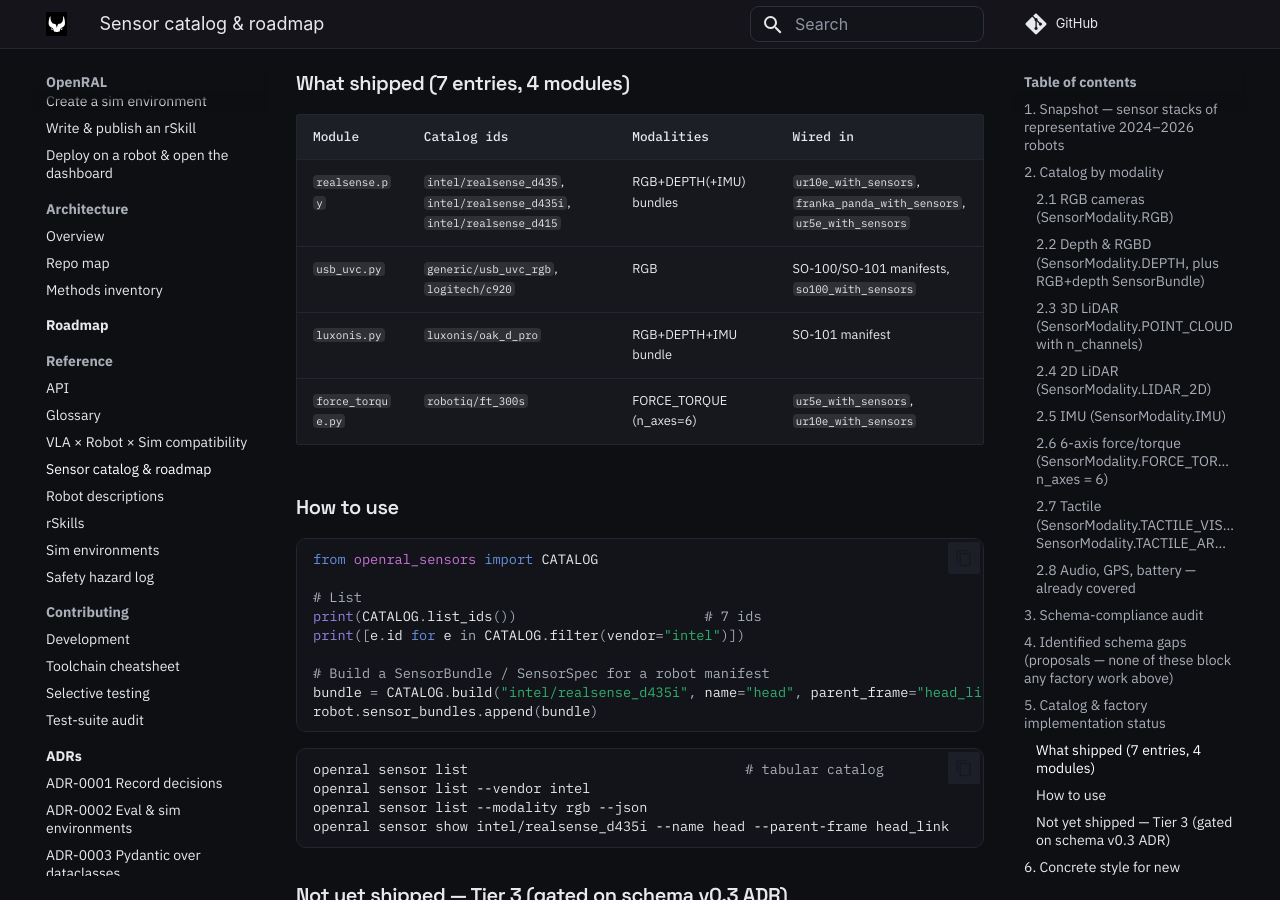
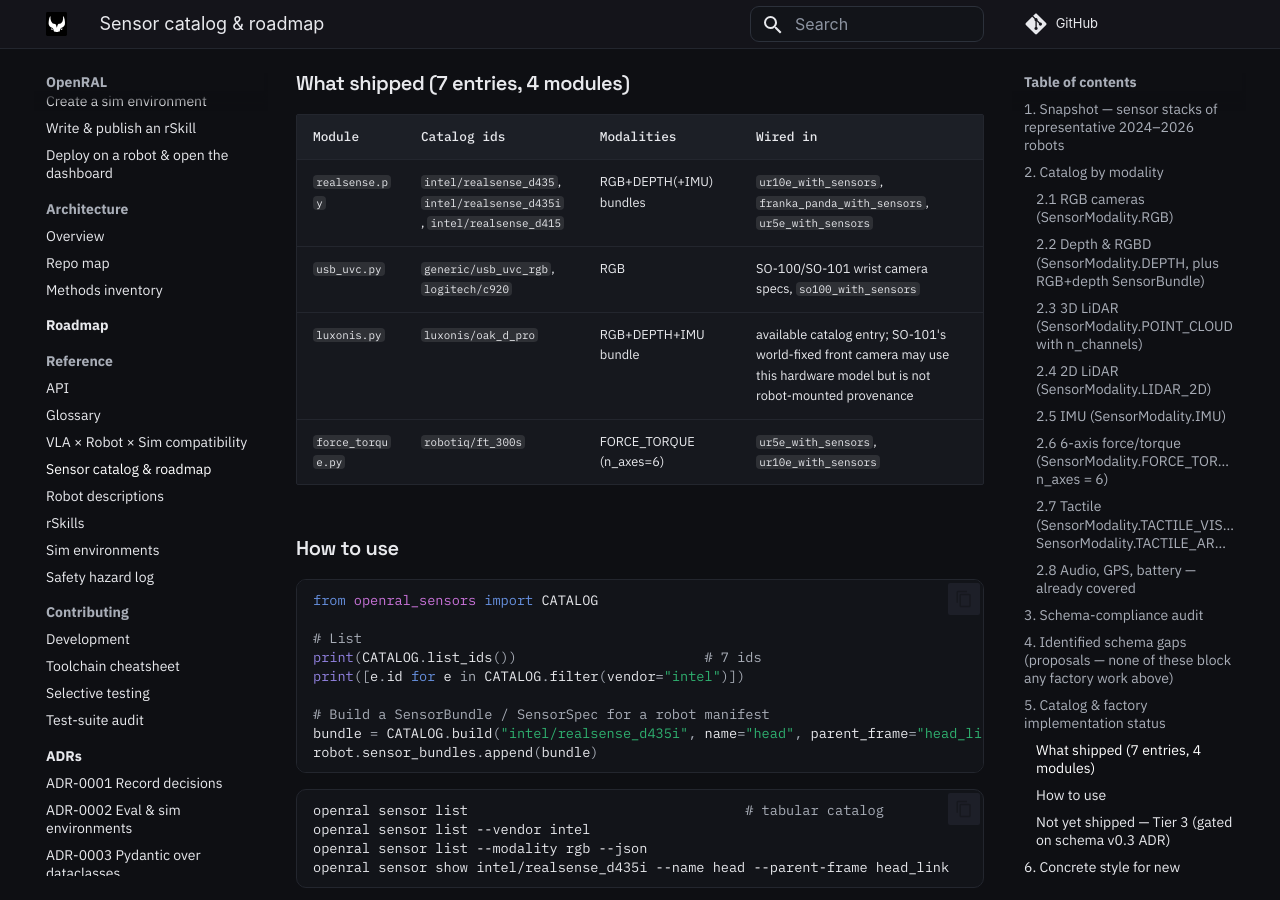
Before and after one commit to OpenRAL/openral, an MkDocs documentation site: the page built from docs/reference/sensors_landscape.md, in a window 1280 px wide and 900 px high, scrolled down 14138 px. Built offline with MkDocs 1.6.1 and Material for MkDocs 9.7.7, drawn with Linux system fonts in a browser that asks for light colours; comment, search, counter and statistics services are not loaded.

Commit message:
fix(sensors): limit catalog provenance to wrist cameras
Remove catalog IDs from SO-100/SO-101 world-fixed front cameras; keep catalog provenance only on robot-mounted wrist UVC cameras.

Co-authored-by: Copilot <223556219+Copilot@users.noreply.github.com>
Signed-off-by: Adrian Llopart <adrianllopart@gmail.com>

```diff
--- a/docs/reference/sensors_landscape.md
+++ b/docs/reference/sensors_landscape.md
@@ -267,8 +267,8 @@ rather than deployable hardware.
 | Module | Catalog ids | Modalities | Wired in |
 |---|---|---|---|
 | `realsense.py` | `intel/realsense_d435`, `intel/realsense_d435i`, `intel/realsense_d415` | RGB+DEPTH(+IMU) bundles | `ur10e_with_sensors`, `franka_panda_with_sensors`, `ur5e_with_sensors` |
-| `usb_uvc.py` | `generic/usb_uvc_rgb`, `logitech/c920` | RGB | SO-100/SO-101 manifests, `so100_with_sensors` |
-| `luxonis.py` | `luxonis/oak_d_pro` | RGB+DEPTH+IMU bundle | SO-101 manifest |
+| `usb_uvc.py` | `generic/usb_uvc_rgb`, `logitech/c920` | RGB | SO-100/SO-101 wrist camera specs, `so100_with_sensors` |
+| `luxonis.py` | `luxonis/oak_d_pro` | RGB+DEPTH+IMU bundle | available catalog entry; SO-101's world-fixed front camera may use this hardware model but is not robot-mounted provenance |
 | `force_torque.py` | `robotiq/ft_300s` | FORCE_TORQUE (n_axes=6) | `ur5e_with_sensors`, `ur10e_with_sensors` |
 
 ### How to use
```
Also changed, not shown: 3 other files.
